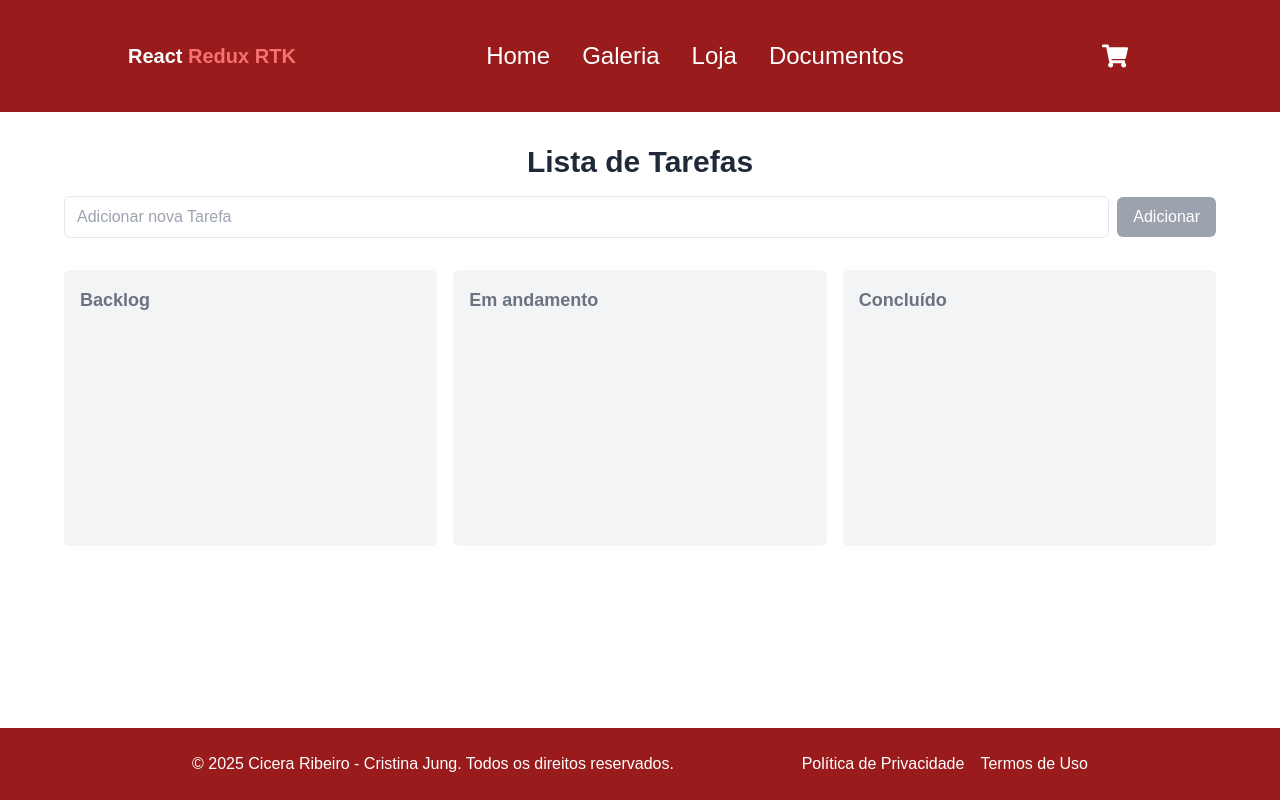
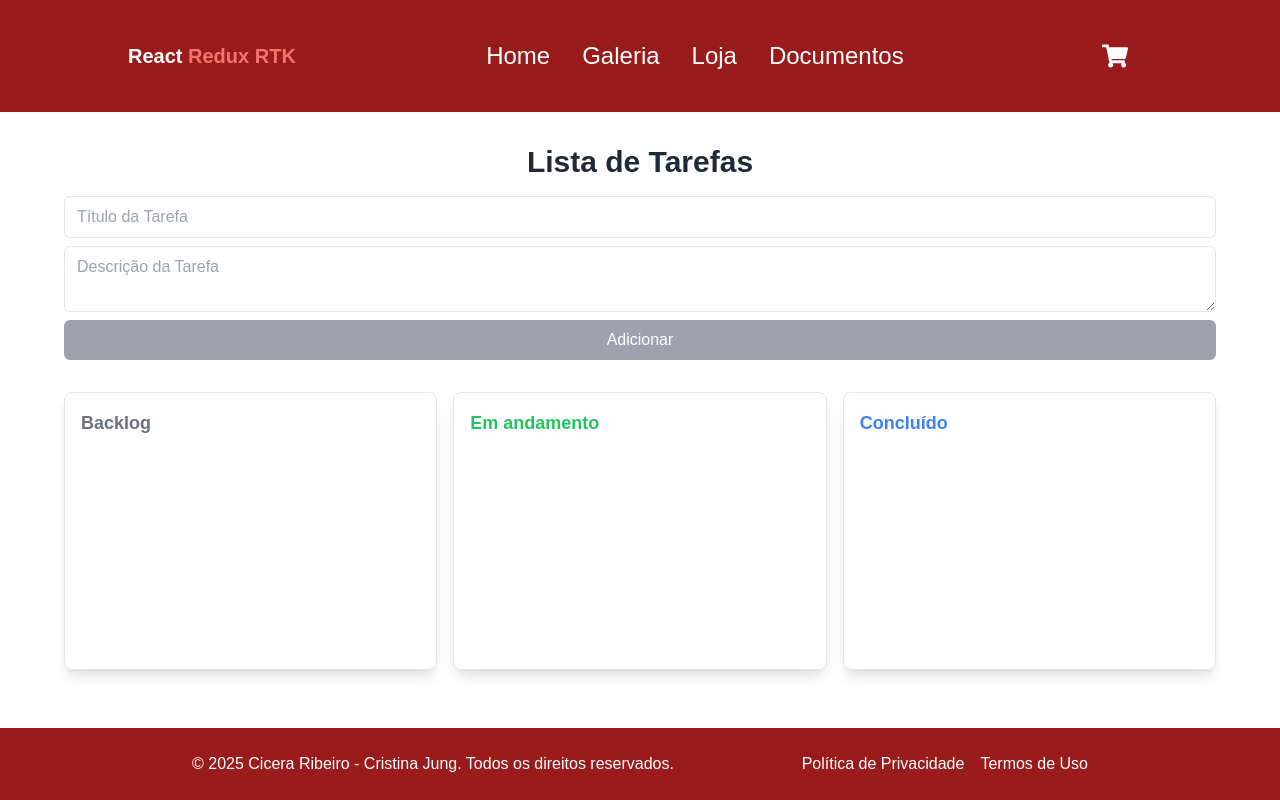
Before and after one commit to Cicera1987/gallery, a Next.js app: page /todoBoard in a window 1280 px wide. Built offline with nearby package versions, Linux system fonts and the light colour scheme.

Commit message:
feat edit form board

```diff
--- a/app/carrinho/page.tsx
+++ b/app/carrinho/page.tsx
@@ -1,7 +1,7 @@
 "use client";
 
 import { useSelector, useDispatch } from "react-redux";
-import { RootState } from "../../store/store";
+import { RootState } from "../store/store";
 import { removeItem, updateQuantity } from "../store/features/CartSlice";
 import CartItem from "../components/cart/CartItem";
 import CartTotal from "../components/cart/CartTotal";
--- a/app/todoBoard/page.tsx
+++ b/app/todoBoard/page.tsx
@@ -1,49 +1,71 @@
 "use client";
 
-import React, { useState, FormEvent } from "react";
+import React, { useState } from "react";
 import { useDispatch, useSelector } from "react-redux";
+import { useForm } from "react-hook-form";
 import { DragDropContext, Droppable, Draggable, DropResult } from "@hello-pangea/dnd";
 
-import { addTask, removeTask, moveTask , editTask} from "../store/features/taskSlice"
+import { addTask, removeTask, moveTask, editTask } from "../store/features/taskSlice";
 import { RootState, AppDispatch } from "../store/store";
 import { FaTrash, FaRegEdit } from "react-icons/fa";
+import { TaskForm, TaskFormEdit } from "../types/Tipos";
 
-const TodoBoard =  () => {
-    const [newTask, setNewTask] = useState("");
+
+const TodoBoard = () => {
+    const dispatch = useDispatch <AppDispatch>();
     const tasks = useSelector((state: RootState) => state.task.tasks);
-    const [editTaskId, setEditTaskId] = useState < string | null > (null);
-    const [editText, setEditText] = useState("");
-    const dispatch = useDispatch < AppDispatch > ();
+    const { register, handleSubmit, reset } = useForm < TaskForm > ();
+    const [editingTask, setEditingTask] = useState < string | null > (null);
+    const [editForm, setEditForm] = useState <TaskFormEdit> ({ title: "", description: "" });
 
-    const handleAddTask = (e: FormEvent) => {
-        e.preventDefault();
-        if (newTask.trim()) {
-            dispatch(addTask(newTask.trim()));
-            setNewTask("");
+    const handleAddTask = (data: TaskForm) => {
+        console.log('data: ', data);
+        if (data.title.trim()) {
+            dispatch(addTask({title: data.title, description: data.description, status: data.status}));
+            reset();
         }
     };
 
     const handleDragEnd = (result: DropResult) => {
         if (!result.destination) return;
-        dispatch(moveTask({ id: result.draggableId, status: result.destination.droppableId as "backLog" | "Em andamento " | "concluído" }));
+        dispatch(moveTask({ id: result.draggableId, status: result.destination.droppableId as TaskForm["status"] }));
     };
 
-    const handleEditTask = (id: string, text: string) => {
-        setEditTaskId(id);
-        setEditText(text);
+    const handleEditTask = (taskId: string) => {
+        const task = tasks.find((task) => task.id === taskId);
+        if (task) {
+            setEditingTask(taskId);
+            setEditForm({ title: task.title, description: task.description });
+        }
     };
 
     const handleSaveEdit = () => {
-        if (editTaskId && editText.trim()) {
-            dispatch(editTask({ id: editTaskId, text: editText.trim() }));
-            setEditTaskId(null);
-            setEditText("");
+        if (editingTask) {
+            const taskToEdit = tasks.find((task) => task.id === editingTask);
+
+            if (!taskToEdit) return;
+
+            dispatch(editTask({
+                id: editingTask,
+                title: editForm.title,
+                description: editForm.description,
+                status: taskToEdit.status
+            }));
+
+            setEditingTask(null);
         }
     };
 
-    const renderColumn = (status: "backlog" | "Em andamento" | "concluído") => (
-        <div className="bg-gray-100 p-4 rounded-md w-1/3">
-            <h2 className="text-lg font-semibold mb-4 text-gray-500">
+    const renderColumn = (status: "backlog" | "Em andamento" | "concluído") => {
+        const statusColors: Record<typeof status, string> = {
+            backlog: "text-gray-500",
+            "Em andamento": "text-green-500",
+            concluído: "text-blue-500",
+        };
+
+        return (
+            <div className="bg-white p-4 rounded-lg w-1/3 border border-gray-200 shadow-lg">
+                <h2 className={`text-lg font-semibold mb-4 ${statusColors[status]}`}>
                     {status.charAt(0).toUpperCase() + status.slice(1)}
                 </h2>
                 <Droppable droppableId={status}>
@@ -58,43 +80,48 @@ const TodoBoard =  () => {
                                                 ref={provided.innerRef}
                                                 {...provided.draggableProps}
                                                 {...provided.dragHandleProps}
-                                            className="bg-white p-3 mb-2 rounded-md shadow flex justify-between items-center"
+                                                className="bg-gray-100 p-3 mb-2 rounded-md border border-gray-200 shadow-md"
                                             >
-                                            {editTaskId === task.id ? (
+                                                {editingTask === task.id ? (
+                                                    <div className="flex flex-col space-y-2">
                                                         <input
                                                             type="text"
-                                                    value={editText}
-                                                    onChange={(e) => setEditText(e.target.value)}
-                                                    className="border p-1 rounded-md flex-1"
+                                                            value={editForm.title}
+                                                            onChange={(e) => setEditForm({ ...editForm, title: e.target.value })}
+                                                            className="border px-2 py-1 rounded"
                                                         />
-                                            ) : (
-                                                <h3 className="font-semibold text-gray-400 flex-1">{task.text}</h3>
-                                            )}
-
-                                            <div className="flex space-x-2">
-                                                {editTaskId === task.id ? (
+                                                        <textarea
+                                                            value={editForm.description}
+                                                            onChange={(e) => setEditForm({ ...editForm, description: e.target.value })}
+                                                            className="border px-2 py-1 rounded"
+                                                        />
                                                         <button
                                                             onClick={handleSaveEdit}
-                                                        className="text-green-500 hover:text-green-700"
+                                                            className="bg-green-500 text-white px-2 py-1 rounded hover:bg-green-600"
                                                         >
-                                                        ✔️
+                                                            Salvar
                                                         </button>
+                                                    </div>
                                                 ) : (
+                                                    <div className="flex flex-col">
+                                                        <h3 className={`text-lg font-semibold mb-4 ${statusColors[status]}`}>{task.title}</h3>
+                                                        <p className="text-gray-500">{task.description}</p>
+                                                        <div className="flex justify-between space-x-2 mt-2">
                                                             <button
-                                                        onClick={() => handleEditTask(task.id, task.text)}
-                                                        className="text-green-500 hover:text-green-700"
+                                                                onClick={() => handleEditTask(task.id)}
+                                                                className="text-blue-500 hover:text-blue-700 cursor-pointer p-2 w-8 h-8"
                                                             >
-                                                            <FaRegEdit  size={20}/>
+                                                                <FaRegEdit />
                                                             </button>
-                                                )}
-
                                                             <button
                                                                 onClick={() => dispatch(removeTask(task.id))}
-                                                    className="text-red-500 hover:text-red-700"
+                                                                className="text-red-500 hover:text-red-700 cursor-pointer p-2 w-8 h-8"
                                                             >
                                                                 <FaTrash />
                                                             </button>
                                                         </div>
+                                                    </div>
+                                                )}
                                             </div>
                                         )}
                                     </Draggable>
@@ -105,22 +132,29 @@ const TodoBoard =  () => {
                 </Droppable>
             </div>
         );
+    };
+
 
     return (
         <div className="max-w-6xl mx-auto mt-8">
             <h1 className="text-3xl font-bold mb-4 text-center text-gray-800">Lista de Tarefas</h1>
-            <form onSubmit={handleAddTask} className="mb-8 flex items-center space-x-2">
+            <form onSubmit={handleSubmit(handleAddTask)} className="mb-8 flex flex-col space-y-2">
                 <input
                     type="text"
-                    value={newTask}
-                    onChange={(e) => setNewTask(e.target.value)}
+                    {...register("title", { required: true })}
                     className="flex-1 px-3 py-2 border rounded-md"
-                    placeholder="Adicionar nova Tarefa"
+                    placeholder="Título da Tarefa"
+                />
+                <textarea
+                    {...register("description")}
+                    className="flex-1 px-3 py-2 border rounded-md"
+                    placeholder="Descrição da Tarefa"
                 />
                 <button type="submit" className="bg-gray-400 text-white px-4 py-2 rounded-md hover:bg-gray-600">
                     Adicionar
                 </button>
             </form>
+
             <DragDropContext onDragEnd={handleDragEnd}>
                 <div className="flex space-x-4">
                     {renderColumn("backlog")}
--- a/app/types/Tipos.ts
+++ b/app/types/Tipos.ts
@@ -14,3 +14,15 @@ export interface CartItem {
 export interface Props {
     product: Product;
 }
+
+export type TaskForm = {
+    id: string;
+    title: string;
+    description: string;
+    status: "backlog" | "Em andamento" | "concluído";
+}
+
+export interface TaskFormEdit {
+    title: string;
+    description: string;
+}
--- a/package.json
+++ b/package.json
@@ -14,8 +14,10 @@
     "next": "15.1.7",
     "react": "^19.0.0",
     "react-dom": "^19.0.0",
+    "react-hook-form": "^7.54.2",
     "react-icons": "^5.5.0",
-    "react-redux": "^9.2.0"
+    "react-redux": "^9.2.0",
+    "uuid": "^11.1.0"
   },
   "devDependencies": {
     "@eslint/eslintrc": "^3",
```
Also changed, not shown: app/store/features/taskSlice.ts (+12 -7 lines), 1 other file (tests, documents, lock files or other folders). Lines whose indentation alone changed are shown as unchanged.
